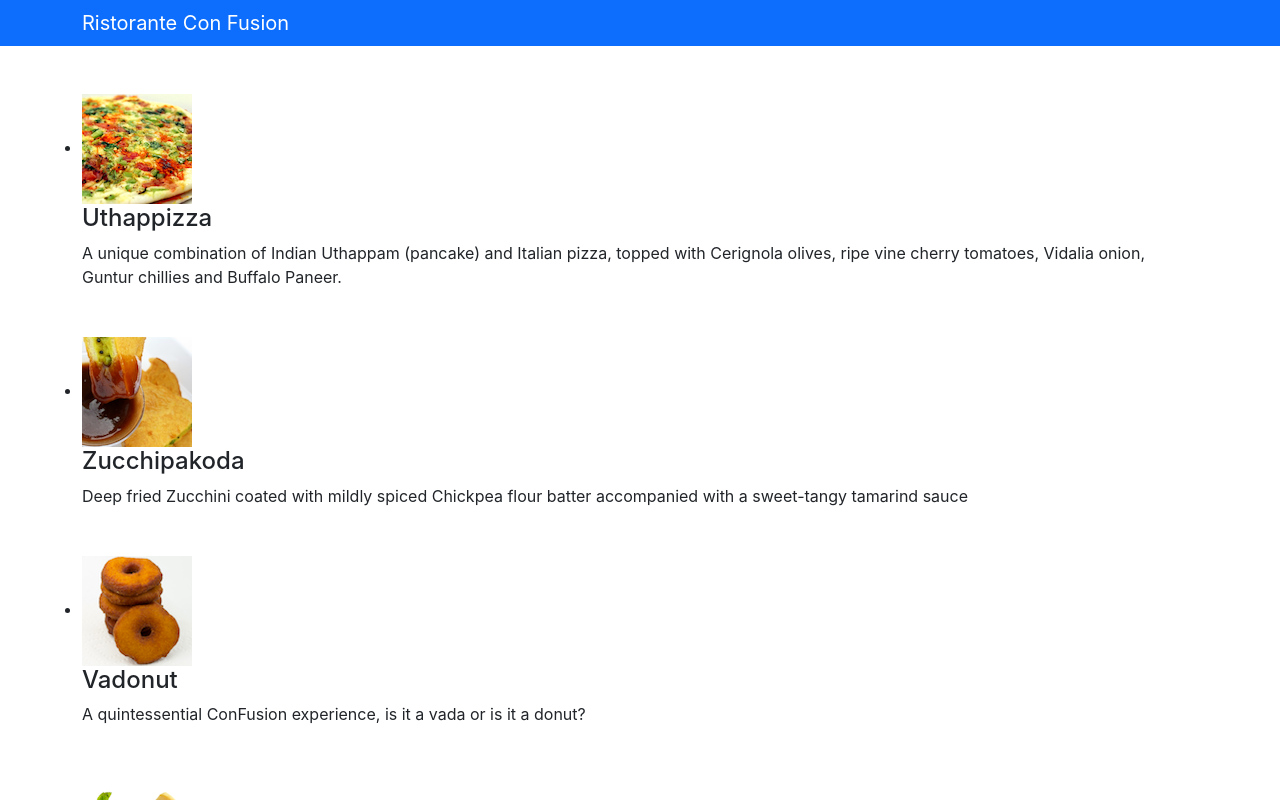
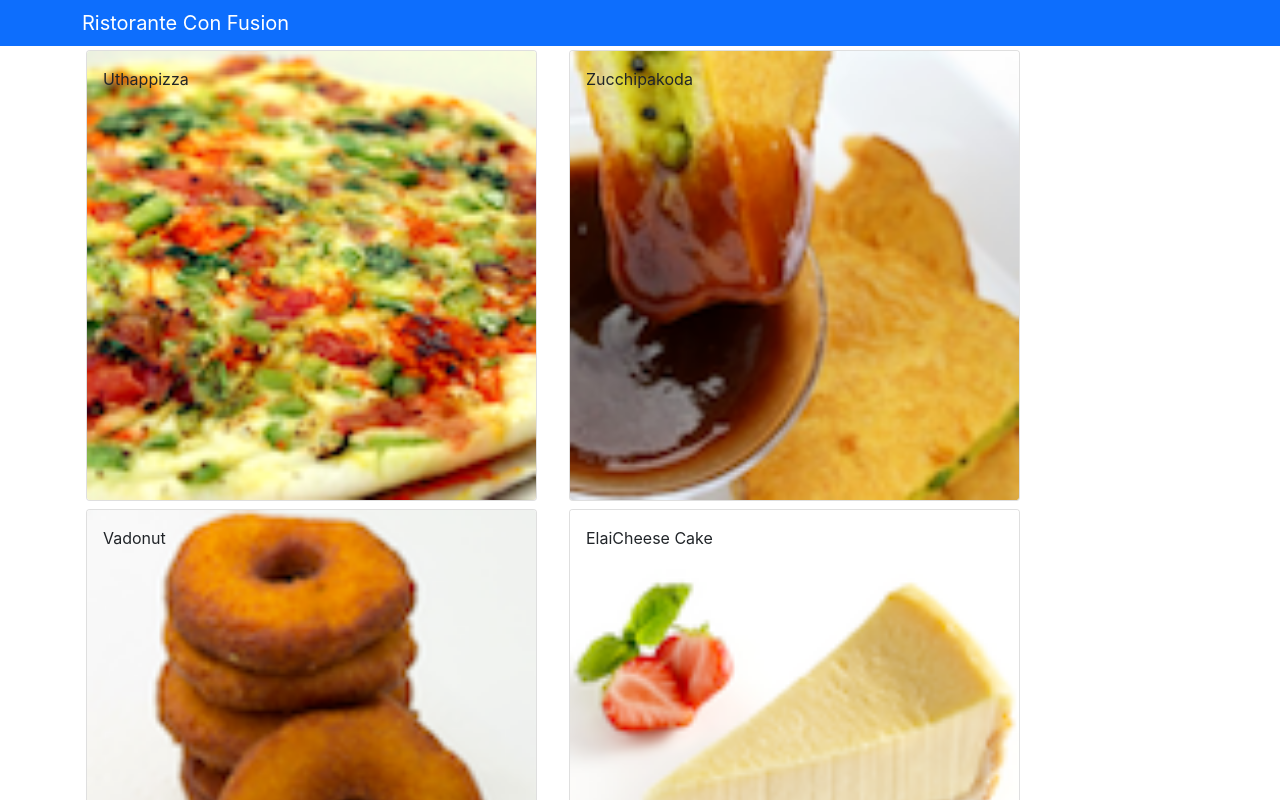
Before and after one commit to alexpowmow/git-test1, a React (Create React App) app: page / in a window 1280 px wide. Shown: the top 800 px of the page. Built offline with nearby package versions, Linux system fonts and the light colour scheme.

Commit message:
Components Part 2

```diff
--- a/src/App.js
+++ b/src/App.js
@@ -1,9 +1,23 @@
+
+import React, {Component} from 'react';
 import logo from './logo.svg';
 import {Navbar, NavbarBrand} from 'reactstrap';
 import Menu from "./components/MenuComponent";
 import './App.css';
+import {DISHES} from './shared/dishes';
 
-function App() {
+
+class App extends Component {
+
+  constructor(props) {
+    super(props);
+
+    this.state = {
+      dishes: DISHES
+    };
+  }
+
+  render(){
   return (
     <div >
       <Navbar dark color ="primary">
@@ -11,9 +25,11 @@
           <NavbarBrand href ="/"> Ristorante Con Fusion</NavbarBrand>
         </div>
       </Navbar>
-      <Menu />
+      <Menu dishes = {this.state.dishes}/>
     </div>
   );
+  }
 }
 
+
 export default App;
--- a/src/components/MenuComponent.js
+++ b/src/components/MenuComponent.js
@@ -1,75 +1,64 @@
 import React, { Component } from 'react';
 import {Media} from 'reactstrap';
+import {Card, CardImg, CardImgOverlay, CardText, CardBody, CardTitle} from 'reactstrap';
 
-class Menu extends React.Component{
-    constructor(props){
+
+class Menu extends Component {
+    constructor(props) {
         super(props);
-
         this.state = {
-            dishes: [
-                {
-                id: 0,
-                  name:'Uthappizza',
-                  image: 'assets/images/uthappizza.png',
-                  category: 'mains',
-                  label:'Hot',
-                  price:'4.99',
-                  description:'A unique combination of Indian Uthappam (pancake) and Italian pizza, topped with Cerignola olives, ripe vine cherry tomatoes, Vidalia onion, Guntur chillies and Buffalo Paneer.'},
-               {
-                  id: 1,
-                  name:'Zucchipakoda',
-                  image: 'assets/images/zucchipakoda.png',
-                  category: 'appetizer',
-                  label:'',
-                  price:'1.99',
-                  description:'Deep fried Zucchini coated with mildly spiced Chickpea flour batter accompanied with a sweet-tangy tamarind sauce'},
-               {
-                  id: 2,
-                  name:'Vadonut',
-                  image: 'assets/images/vadonut.png',
-                  category: 'appetizer',
-                  label:'New',
-                  price:'1.99',
-                  description:'A quintessential ConFusion experience, is it a vada or is it a donut?'},
-               {
-                  id: 3,
-                  name:'ElaiCheese Cake',
-                  image: 'assets/images/elaicheesecake.png',
-                  category: 'dessert',
-                  label:'',
-                  price:'2.99',
-                  description:'A delectable, semi-sweet New York Style Cheese Cake, with Graham cracker crust and spiced with Indian cardamoms'}
-            ],
+            selectedDish: null
         };
     }
 
-    render(){
+    onDishSelect(dish){
+        this.setState({selectedDish: dish});
+    }
 
-        const menu = this.state.dishes.map((dish) =>{
+    renderDish(dish){
+        if(dish !=null){
             return(
-                <div key = {dish.id} className = "col-12 mt-5">
-                    <Media tag ="li">
-                        <Media left middle>
-                            <Media object src={dish.image} alt = {dish.name} />
-                        </Media>
-                        <Media body className="ml-5">
-                            <Media heading>
-                                {dish.name}
-                            </Media>
-                            <p> {dish.description}</p>
-                        </Media>
-                    </Media>
+                <Card>
+                    <CardImg width="100%" src={dish.image} alt={dish.name} />
+                    <CardBody>
+                        <CardTitle>{dish.name}</CardTitle>
+                        <CardText> {dish.description}</CardText>
+                    </CardBody>
+                </Card>
+            )
+        }
+        else{
+            return(
+                <div>
+
                 </div>
+            )
+        }
+    }
+
+    render() {
+        const menu = this.props.dishes.map((dish) => {
+            return (
+              <div key={dish.id} className="col-12 col-md-5 m-1">
+                <Card onClick={() => this.onDishSelect(dish)}>
+                    <CardImg width="100%" src={dish.image} alt={dish.name} />
+                    <CardImgOverlay>
+                        <CardTitle>{dish.name}</CardTitle>
+                    </CardImgOverlay>
+                </Card>
+              </div>
             );
         });
+
         return (
-            <div className = "container">
-                <div className = "row">
-                    <Media list>
-                        {menu}
-                    </Media>
-                </div>
+          <div className="container">
+            <div className="row">
+                {menu}
             </div>
+            <div className = "row">
+                {this.renderDish(this.state.selectedDish)};
+            </div>
+          </div>
         );
     }
 }
--- /dev/null
+++ b/src/shared/dishes.js
@@ -0,0 +1,35 @@
+export const DISHES =
+[
+    {
+      id: 0,
+      name:'Uthappizza',
+      image: 'assets/images/uthappizza.png',
+      category: 'mains',
+      label:'Hot',
+      price:'4.99',
+      description:'A unique combination of Indian Uthappam (pancake) and Italian pizza, topped with Cerignola olives, ripe vine cherry tomatoes, Vidalia onion, Guntur chillies and Buffalo Paneer.'                        },
+   {
+      id: 1,
+      name:'Zucchipakoda',
+      image: 'assets/images/zucchipakoda.png',
+      category: 'appetizer',
+      label:'',
+      price:'1.99',
+      description:'Deep fried Zucchini coated with mildly spiced Chickpea flour batter accompanied with a sweet-tangy tamarind sauce'                        },
+   {
+      id: 2,
+      name:'Vadonut',
+      image: 'assets/images/vadonut.png',
+      category: 'appetizer',
+      label:'New',
+      price:'1.99',
+      description:'A quintessential ConFusion experience, is it a vada or is it a donut?'                        },
+   {
+      id: 3,
+      name:'ElaiCheese Cake',
+      image: 'assets/images/elaicheesecake.png',
+      category: 'dessert',
+      label:'',
+      price:'2.99',
+      description:'A delectable, semi-sweet New York Style Cheese Cake, with Graham cracker crust and spiced with Indian cardamoms'                        }
+   ];
```
Also changed, not shown: .config/configstore/update-notifier-npm.json.
